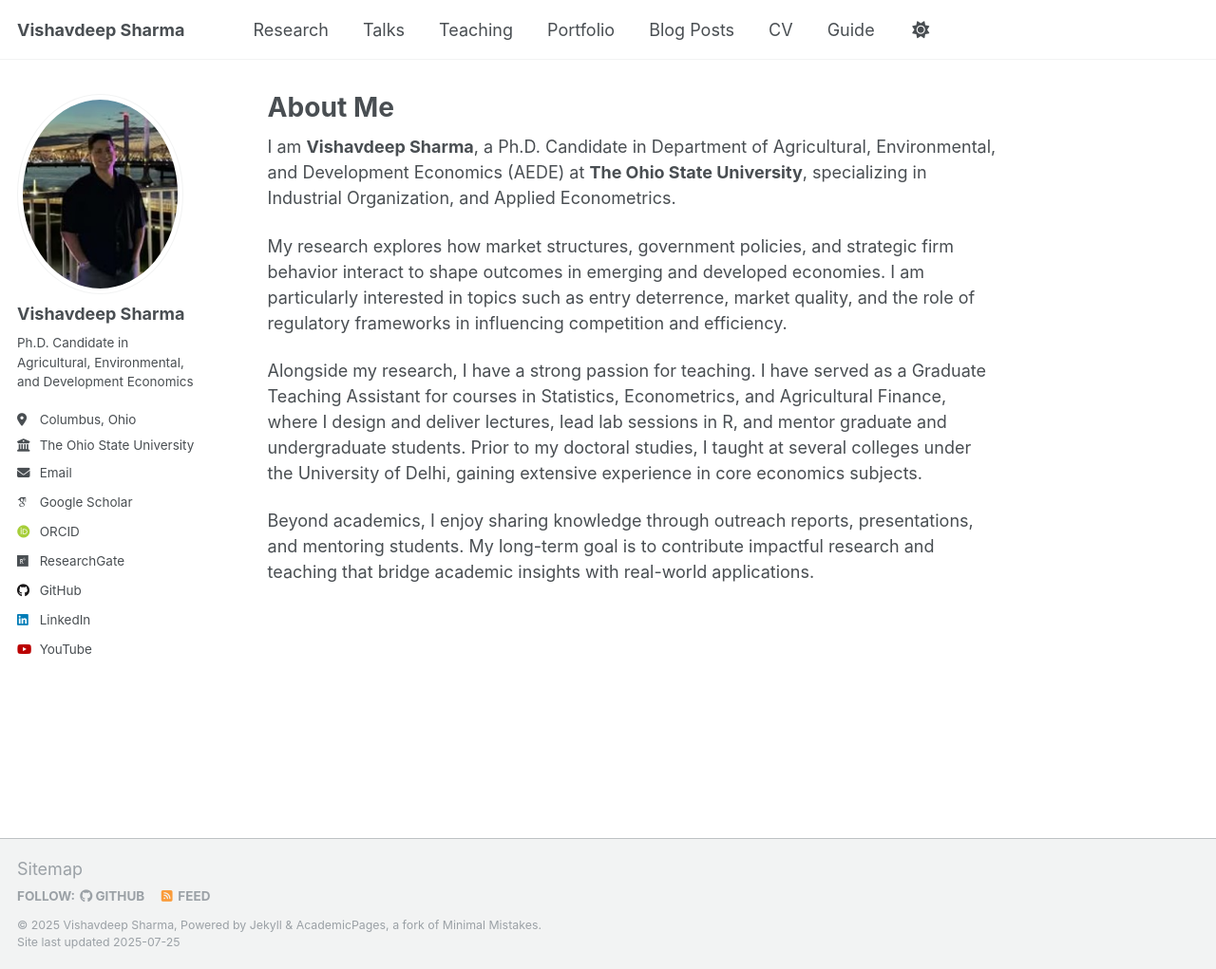
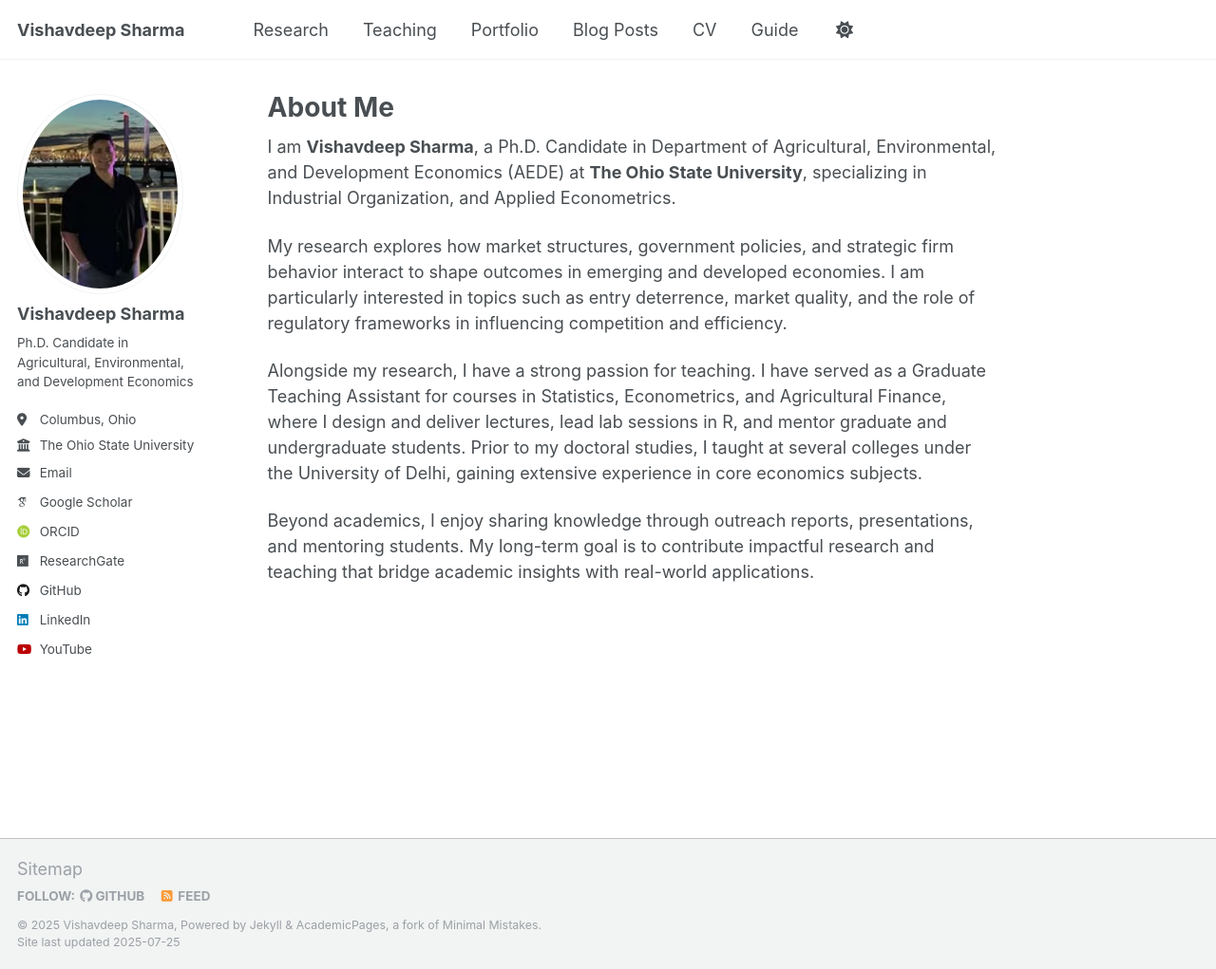
Before and after one commit to vishavdeeps95/vishavdeeps95.github.io, a Jekyll site: the page built from _pages/about.md, in a window 1280 px wide and 1021 px high. Shown: the whole window at 95% size. Built offline with Jekyll 4.4.1, drawn with Linux system fonts in a browser that asks for light colours; some web fonts are replaced; a script that is not in the unit is left out.

Commit message:
Update navigation.yml

```diff
--- a/_data/navigation.yml
+++ b/_data/navigation.yml
@@ -10,9 +10,6 @@
 main:
   - title: "Research"
     url: /publications/
-
-  - title: "Talks"
-    url: /talks/
 
   - title: "Teaching"
     url: /teaching/
```
